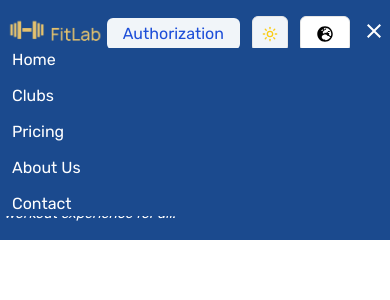
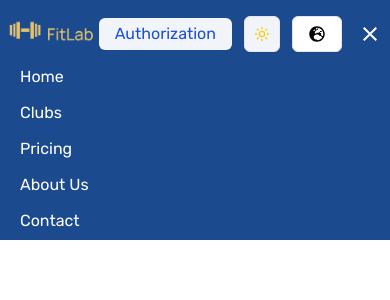
Before and after one commit to sangambash7/fitlab, a Next.js app: page /en/profile in a window 390 px wide. Both pictures are taken after a click on the button 374 px from the left and 30 px from the top of the page. Shown: the top 300 px of the page. Built offline with nearby package versions, Linux system fonts and the light colour scheme; no server answers.

Commit message:
changed sidebar visuality

```diff
--- a/app/[locale]/components/header/Sidebar.tsx
+++ b/app/[locale]/components/header/Sidebar.tsx
@@ -10,34 +10,33 @@ function Sidebar() {
   return (
     <>
       <div className="relative md:hidden">
-        {!isOpen ? (
         <button
-            onClick={() => setIsOpen(true)}
-            className="md:hidden text-2xl"
+          onClick={() => setIsOpen(!isOpen)}
+          className="md:hidden text-2xl relative w-8 h-8 flex items-center justify-center"
         >
-            <AiOutlineMenu />
+          <AiOutlineMenu
+            className={`absolute transition-all duration-300 ${
+              isOpen ? "opacity-0 scale-0" : "opacity-100 scale-100"
+            }`}
+          />
+          <MdClose
+            className={`absolute transition-all duration-300 ${
+              isOpen ? "opacity-100 scale-100" : "opacity-0 scale-0"
+            }`}
+          />
         </button>
-        ) : (
-          <button
-            onClick={() => setIsOpen(false)}
-            className="md:hidden text-2xl"
-          >
-            <MdClose />
-          </button>
-        )}
       </div>
-
-      {isOpen && (
       <div
         className={`md:hidden w-full absolute  ${
-            !isOpen ? `right-[-100%]` : `right-0`
-          } top-12 z-10 bg-[#1B4A8E] dark:bg-slate-900 transition-all duration-1000 ease-in-out`}
+          !isOpen
+            ? `left-[-100%] opacity-0 scale-0 `
+            : `left-0 opacity-100 scale-100`
+        } top-[65px] z-10 bg-[#1B4A8E] dark:bg-slate-900 transition-all duration-1000 ease-in-out`}
       >
-          <ul className="flex flex-col gap-3 ms-3">
+        <ul className="flex flex-col gap-3 ms-5">
           <NavItems />
         </ul>
       </div>
-      )}
     </>
   );
 }
--- a/app/[locale]/profile/page.tsx
+++ b/app/[locale]/profile/page.tsx
@@ -57,13 +57,13 @@ function Profile() {
     <div className="flex flex-col items-center sm:items-start">
       <h1 className="text-3xl">Personal Information</h1>
       <form
-        className="pt-4 w-[80%] md:w-[60%] lg:w-[50%]"
+        className="pt-4 w-[80%] md:w-[60%] lg:w-[50%] "
         onSubmit={handleSubmit}
       >
-        <div className="flex flex-col gap-2">
+        <div className="flex flex-col gap-2 ">
           <label htmlFor="fullname">Full Name:</label>
           <input
-            className={`border p-2 rounded-md ${
+            className={`border p-2 rounded-md dark:text-black ${
               isEditing ? "bg-white" : "bg-gray-200 cursor-not-allowed"
             }`}
             id="fullname"
@@ -78,7 +78,7 @@ function Profile() {
         <div className="flex flex-col gap-2">
           <label htmlFor="email">Email:</label>
           <input
-            className={`border p-2 rounded-md ${
+            className={`border p-2 rounded-md dark:text-black ${
               isEditing ? "bg-white" : "bg-gray-200 cursor-not-allowed"
             }`}
             id="email"
```
Lines whose indentation alone changed are shown as unchanged.
